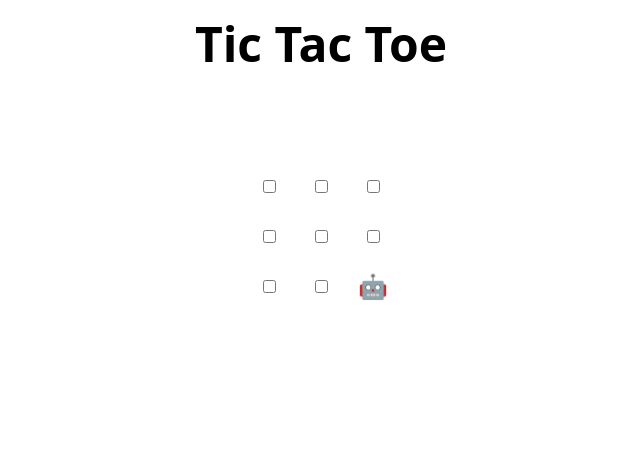
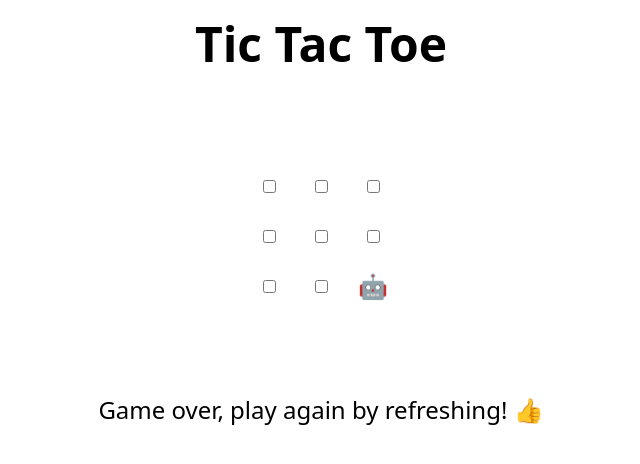
Before and after one commit to evitsili/introtogithub-review-pull-requests, a plain HTML site: page index.html in a window 1280 px wide. Shown: the whole page, without its empty margins (319-959 px from the left). Drawn offline with Linux system fonts and the light colour scheme.

Commit message:
Update index.html
What about this phrase instead?

```diff
--- a/index.html
+++ b/index.html
@@ -48,7 +48,7 @@
 </table>
 
 <h2 hidden>Game over, refresh to play again 🧑‍💻 🤖!</h2>
-
+Game over, play again by refreshing! 👍
 <script>
   // Initialization
   const boxes = Array.from(document.querySelectorAll('td'))
```
